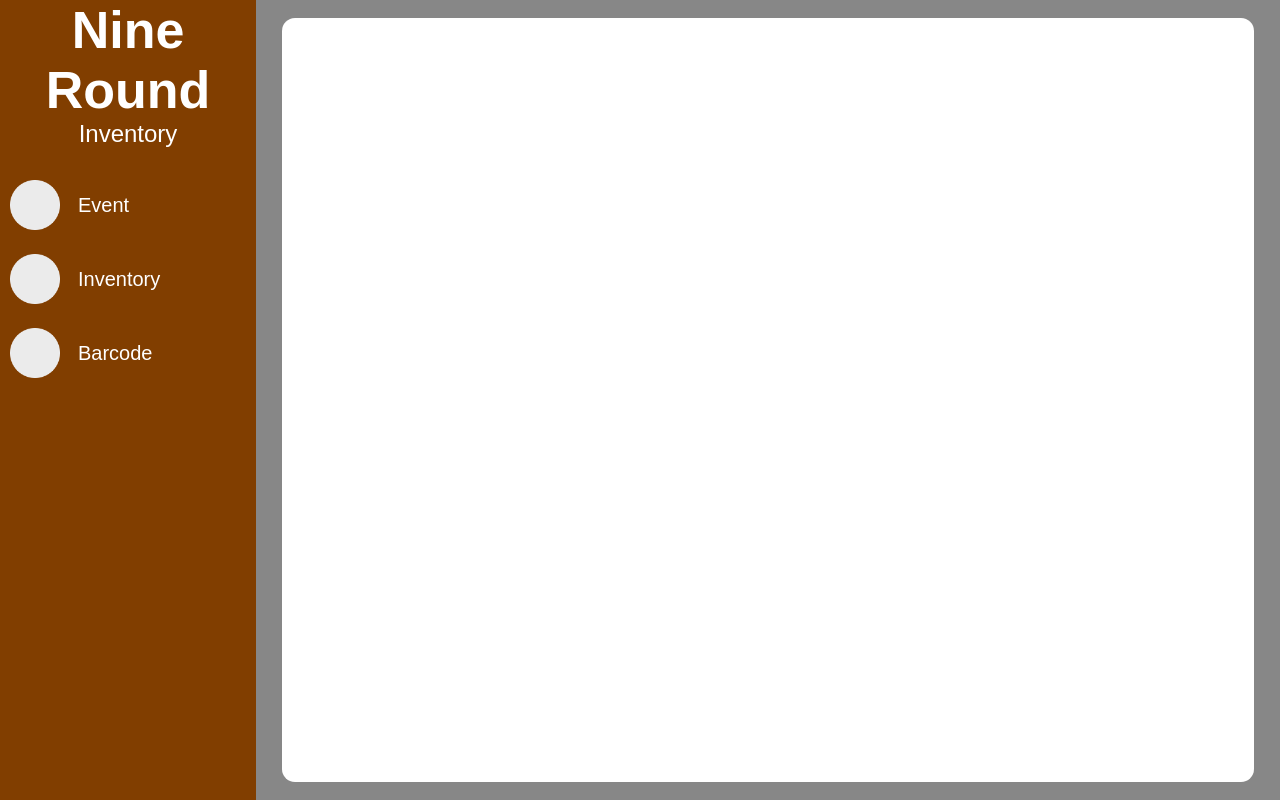
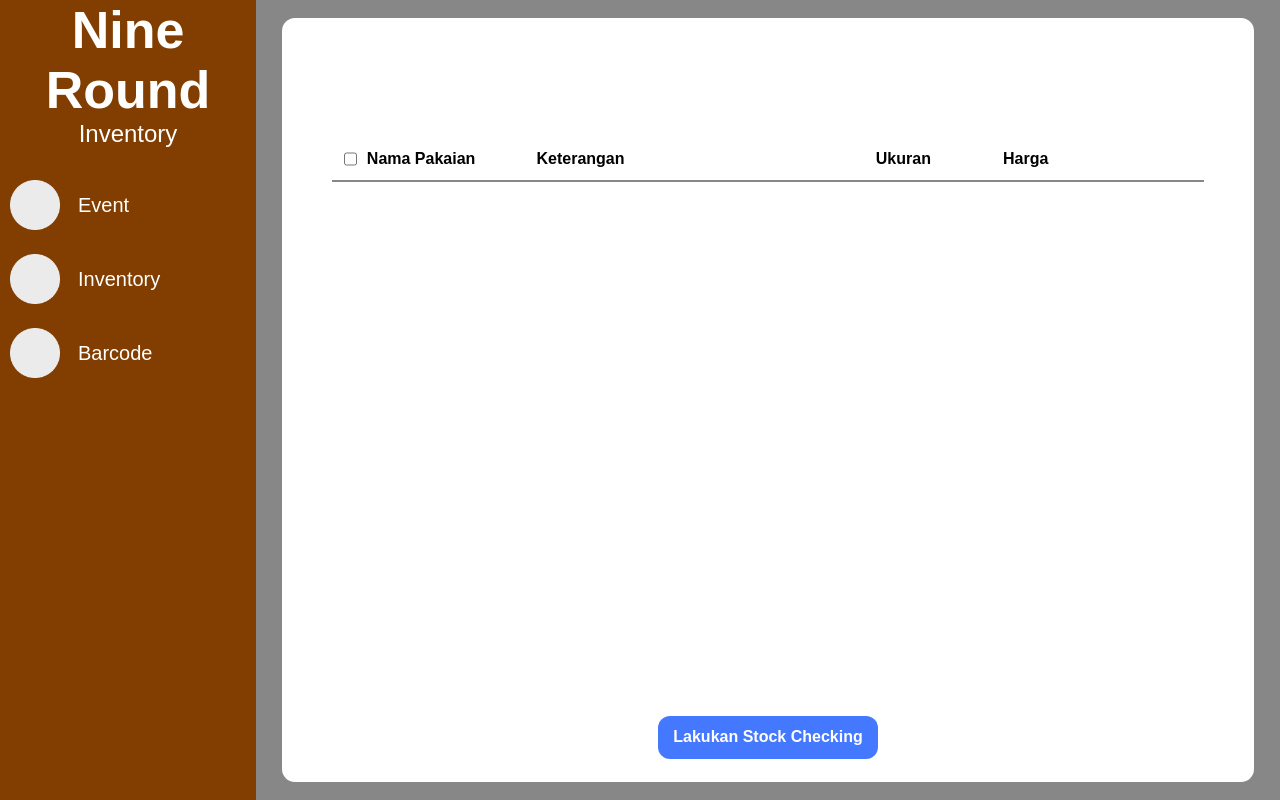
Before and after one commit to Asabito/NineRound-Inventory-Manager, a Django app: page /event-detail/1/ in a window 1280 px wide. Run offline with Django 4.2, Linux system fonts and the light colour scheme; data that the repository does not hold is empty.

Commit message:
add: incomplete eventDetail page and functions.
Others:
-fix html

```diff
--- a/nineround_web/inventory_app/templates/inventory_app/event-detail.html
+++ b/nineround_web/inventory_app/templates/inventory_app/event-detail.html
@@ -1,9 +1,112 @@
 <style>
 
+/* ----------------------------------- Heading ----------------------------------- */
+#heading{
+    display: inline-flex;
+    margin: 70px 20px 20px 50px;
+}
+#eventDate{
+    background-color: #FF4444;
+    height: max-content;
+    margin-left: auto;
+    height: 35px;
+    width: 210px;
+    border-radius: 5px;
+    display: flex;
+    justify-content: center;
+    align-items: center;
+    margin-right: 50px;
+    margin-top: 20px;
+}
+/* ----------------------------------- Table ----------------------------------- */
+#itemTable{
+    margin: 20px 40px 0 40px;
+    height: fit-content;
+}
+.itemTableHeading{
+    /* display: flex; */
+    font-weight: bold;
+
+}
+.itemTableRow{
+    display: flex;
+    border-bottom: 2px solid #878787;
+    padding: 12px;
+}
+.namaPakaianHeading{
+    padding-left: 10px;
+    width: 20%;
+
+}
+.keteranganHeading{
+    width: 40%;
+
+}
+.ukuranHeading{
+    width: 15%;
+
+}
+.hargaHeading{
+    width: 15%;
+}
+/* ----------------------------------- Table ----------------------------------- */
+#stockingButton{
+    height: 100%;
+    display: flex;
+    justify-content: center;
+    align-items: center;
+}
+#stockingButton a div{
+    height: 20px;
+    background-color: #4478FF;
+    color: white;
+    font-weight: bolder;
+    border-radius: 12px;
+    width: 220px;
+    height: 43px;
+    display: flex;
+    justify-content: center;
+    align-items: center;
+}
 </style>
 
 {% extends 'main.html' %}
 
 {% block content %}
-<div></div>
+<div id="heading">
+    {% for event in events %}
+    <div>
+        <h2>{{event.nama}}</h2>
+        <h4 style="margin-top: 15px;">{{event.lokasi}}</h4>
+    </div>
+    <div id="eventDate">
+        <h5>{{event.tanggal_mulai}} - {{event.tanggal_berakhir}}</h5>
+    </div>
+    {% endfor %}
+</div>
+
+<div id="itemTable">
+    <div class="itemTableHeading itemTableRow">
+        <input type="checkbox">
+        <div class="namaPakaianHeading">Nama Pakaian</div>
+        <div class="keteranganHeading">Keterangan</div>
+        <div class="ukuranHeading">Ukuran</div>
+        <div class="hargaHeading">Harga</div>
+    </div>
+    <div class="scrollablePartTable" style="height: 520px;">
+        {% for event_detail in event_details %}
+        <div class="itemTableRow">
+            <input type="checkbox">
+            <div class="namaPakaianHeading">{{event_detail.nama}}</div>
+            <div class="keteranganHeading">{{event_detail.keterangan}}</div>
+            <div class="ukuranHeading">{{event_detail.ukuran}}</div>
+            <div class="hargaHeading">{{event_detail.harga}}</div>
+        </div>
+        {% endfor %}
+    </div>
+</div>
+
+<div id="stockingButton">
+    <a href="/event-detail/{{events.0.id}}/stock-checking"><div>Lakukan Stock Checking</div></a>
+</div>
 {% endblock %}
--- /dev/null
+++ b/nineround_web/inventory_app/templates/inventory_app/stock-checking.html
@@ -0,0 +1 @@
+{% extends event.html %}
--- a/nineround_web/inventory_app/urls.py
+++ b/nineround_web/inventory_app/urls.py
@@ -4,4 +4,5 @@
 urlpatterns = [
     path('', views.events, name='events'),
     path('event-detail/<str:pk>/', views.eventDetail, name='eventDetail'),
+    path('event-detail/<str:pk>/stock-checking', views.stockChecking, name='stockChecking'),
 ]
--- a/nineround_web/inventory_app/views.py
+++ b/nineround_web/inventory_app/views.py
@@ -1,6 +1,6 @@
 from django.shortcuts import render
 from django.http import HttpResponse
-from .models import Event # import models
+from .models import Event, Items # import models
 from django.db.models import Q
 
 
@@ -20,10 +20,21 @@
         Q(status__icontains=q)
     )
     context = {'events': events}
+    print('context ===== ',context)
+
     return render(request, 'inventory_app/event.html', context=context)
     # return HttpResponse('Home Page')
 
 def eventDetail(request, pk):
+    event_details = Items.objects.filter(events__id=pk) # query all Items, dimana events id sama dengan pk yang dipassing (many to many relationship). Python memberikan kemudahan bagi developer untuk melakukan lookup dengan menggunakan *namaTabelLain*__*kolomTabelLainTersebut*
+    events = Event.objects.filter(id=pk)
+    context = {'event_details':event_details, 'events':events}
+    print('context ===== ',context)
 
+    return render(request, 'inventory_app/event-detail.html', context=context)
 
-    return render(request, 'inventory_app/event-detail.html', )
+def stockChecking(request, pk):
+    event_details = Items.objects.filter(events__id=pk) # query all Items, dimana events id sama dengan pk yang dipassing (many to many relationship). Python memberikan kemudahan bagi developer untuk melakukan lookup dengan menggunakan *namaTabelLain*__*kolomTabelLainTersebut*
+    events = Event.objects.filter(id=pk)
+    context = {'event_details':event_details, 'events':events}
+    return render(request, 'inventory_app/stock-checking.html', context=context)
--- a/nineround_web/templates/main.html
+++ b/nineround_web/templates/main.html
@@ -32,6 +32,11 @@
     button{
 
     }
+    a:link {
+      text-decoration: none;
+}
+
+
 
     body{
         display: flex;
@@ -78,4 +83,10 @@
         display: flex;
         flex-direction: column;
     }
+    .scrollablePartTable{
+        /* display: flex; */
+        overflow: scroll;
+        overflow-x: hidden;
+        overflow-y: overlay;
+    }
 </style>
```
Also changed, not shown: nineround_web/inventory_app/templates/inventory_app/event.html (+2 -33 lines).
